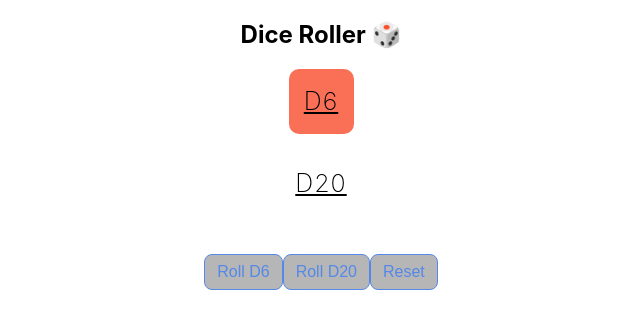
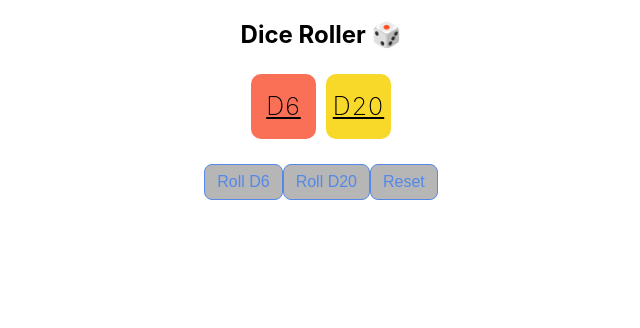
Before and after one commit to ryd0g/dnd-dice-roller, a React (Create React App) app in the folder dice-game/: page / in a window 1280 px wide. Shown: the top 328 px of the page, without its empty margins (319-959 px from the left). Built offline with nearby package versions, Linux system fonts and the light colour scheme.

Commit message:
added d20 styles, adjusted flexbox

```diff
--- a/dice-game/src/dice.css
+++ b/dice-game/src/dice.css
@@ -37,9 +37,26 @@ p {
   display: flex;
   align-items: center;
   justify-content: center;
-  margin: auto;
+  margin: 5px;
   background-color: rgb(250, 112, 87);
   width: 65px;
   height: 65px;
   border-radius: 10px;
 }
+
+.d20border {
+  display: flex;
+  align-items: center;
+  justify-content: center;
+  margin: 5px;
+  background-color: rgb(248, 217, 42);
+  width: 65px;
+  height: 65px;
+  border-radius: 10px;
+}
+
+.dicebox {
+  display: flex;
+  justify-content: center;
+  align-items: center;
+}
```
